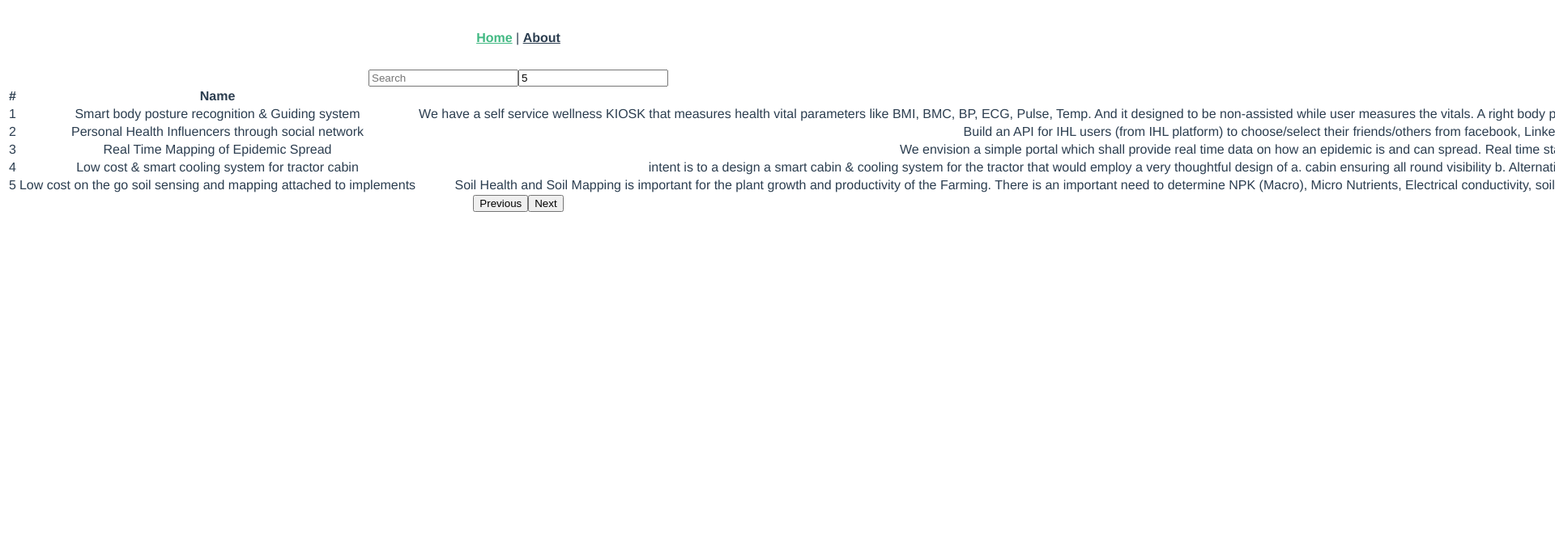
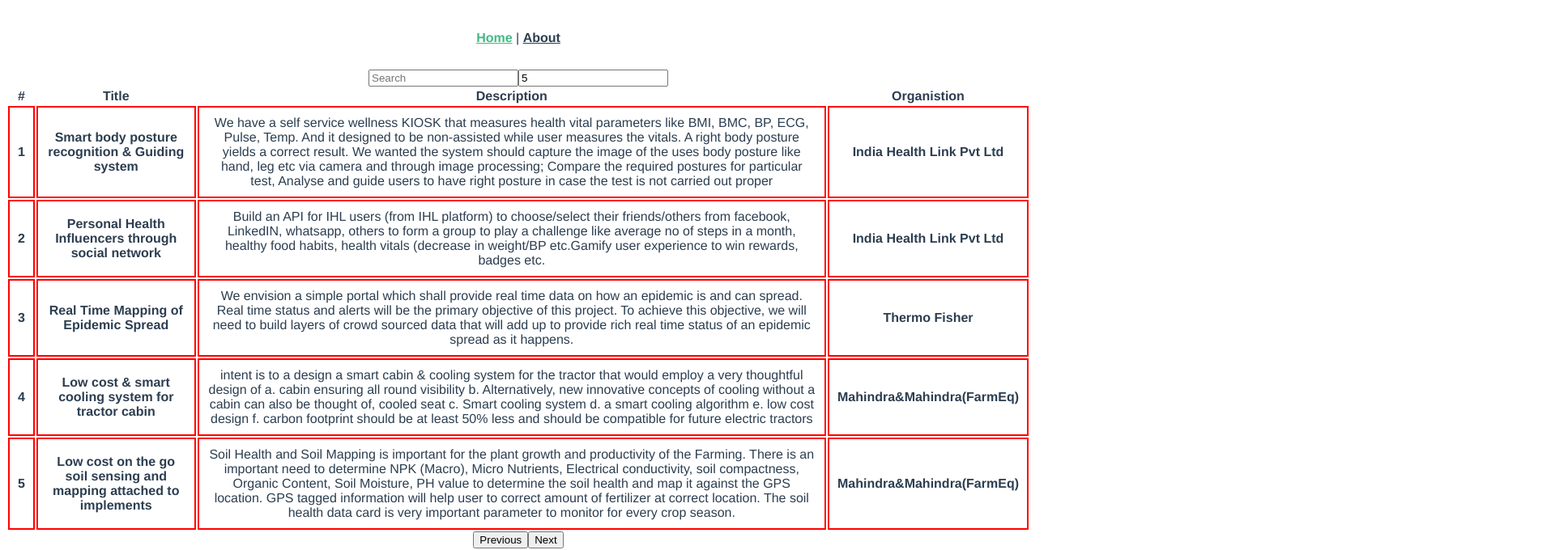
Before and after one commit to silent-lad/SIH_scraper, a Vue app in the folder display/: page / in a window 1280 px wide. Shown: the top 680 px of the page at 81% size, 1920 px wide, since content can reach past the window. Built offline with nearby package versions, Linux system fonts and the light colour scheme; the HTML template or start-up script is replaced by a standard one.

Commit message:
Vue app Working

```diff
--- a/display/src/components/DataTable.vue
+++ b/display/src/components/DataTable.vue
@@ -23,12 +23,12 @@
             <th
               scope="col"
               @click="sort('title')"
-            >Name <i class="fas fa-sort-alpha-down float-right"></i></th>
+            >Title <i class="fas fa-sort-alpha-down float-right"></i></th>
             <th
               scope="col"
               @click="sort('description')"
-            >Email<i class="fas fa-sort-alpha-down float-right"></i></th>
-            <!-- <th scope="col">City</th> -->
+            >Description<i class="fas fa-sort-alpha-down float-right"></i></th>
+            <th scope="col">Organistion</th>
             <!-- <th scope="col">Phone </th> -->
           </tr>
         </thead>
@@ -40,7 +40,7 @@
             <td>{{index + 1}}</td>
             <td>{{idea.title}}</td>
             <td>{{idea.description}}</td>
-            <!-- <td>{{user.address.city}}</td> -->
+            <td>{{idea.organisation}}</td>
             <!-- <td>{{user.phone}}</td> -->
           </tr>
         </tbody>
@@ -61,7 +61,6 @@
 /*eslint-disable*/
 export default {
   data: () => ({
-    users: [],
     currentSort: "name",
     currentSortDir: "asc",
     search: "",
@@ -107,12 +106,12 @@ export default {
         let description = data.description
           .toLowerCase()
           .match(this.search.toLowerCase());
-        // let city = data.address.city
-        //   .toLowerCase()
-        //   .match(this.search.toLowerCase());
+        let org = data.organisation
+          .toLowerCase()
+          .match(this.search.toLowerCase());
         // let phone = data.phone.toLowerCase().match(this.search.toLowerCase());
         // return email || name || city || phone;
-        return title || description;
+        return title || description || org;
       }).filter((row, index) => {
         let start = (this.currentPage - 1) * this.pageSize;
         let end = this.currentPage * this.pageSize;
@@ -130,6 +129,15 @@ th {
   white-space: nowrap;
 }
 tr {
-  white-space: nowrap;
+  white-space: normal;
+}
+td {
+  border: 2px solid red;
+  padding: 10px;
+}
+td:nth-child(2),
+td:nth-child(1),
+td:nth-child(4) {
+  font-weight: 900;
 }
 </style>
```
